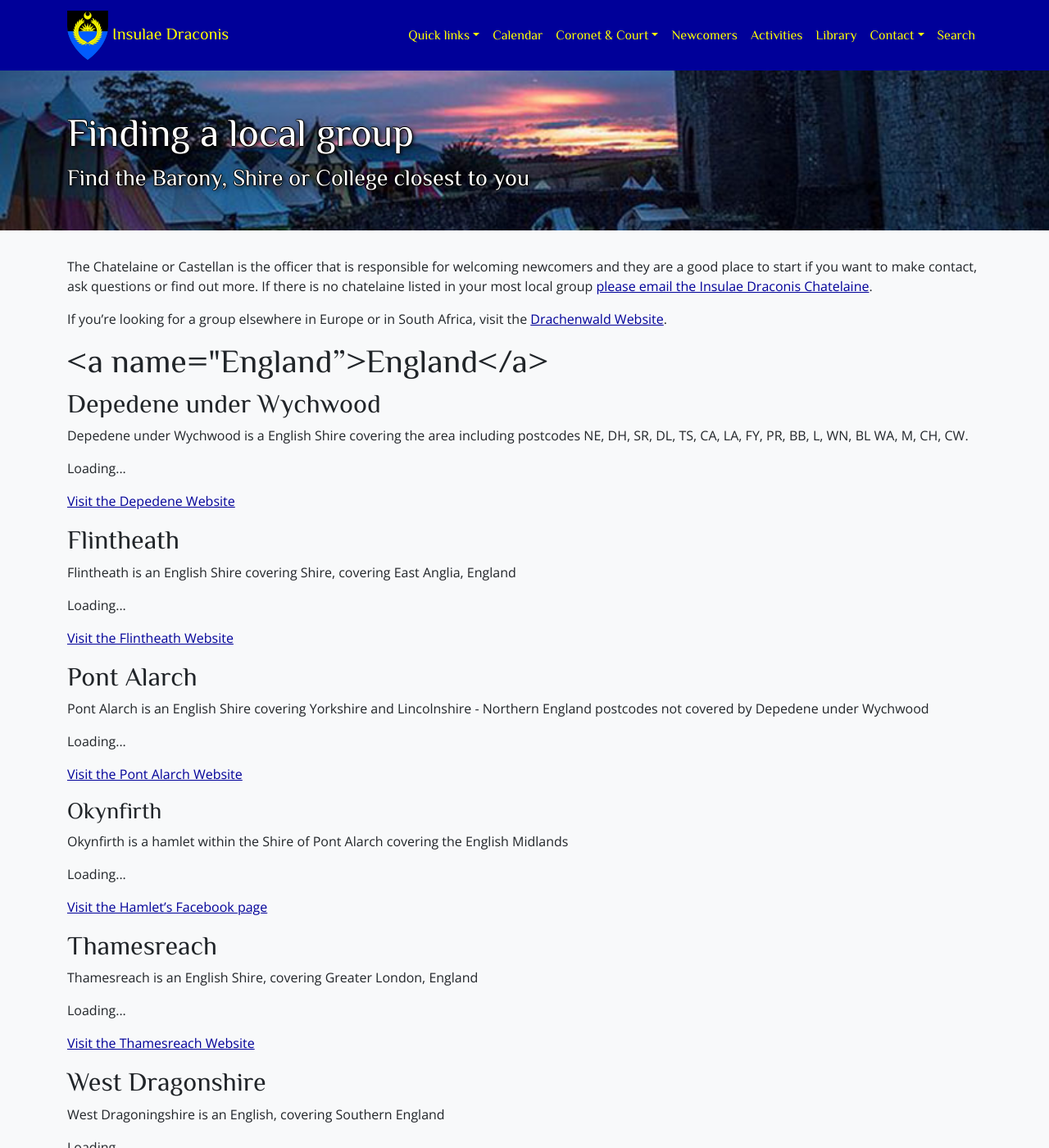
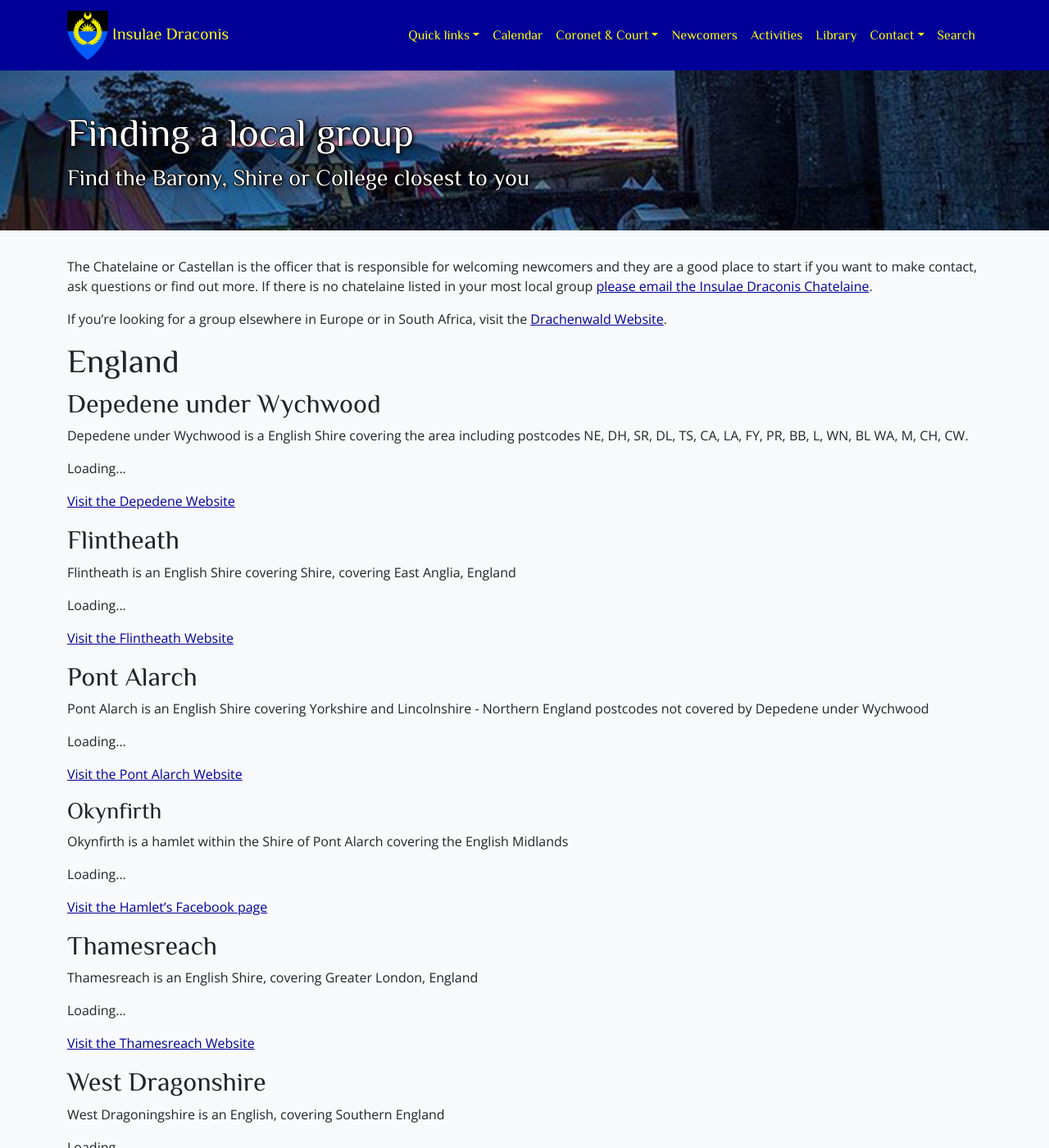
Before and after one commit to drachenwald/insulae-draconis, a Jekyll site: the page built from library/useful-resources/findingalocalgroup.md, in a window 1280 px wide and 1400 px high. Shown: the whole window at 82% size. Built offline with Jekyll 4.4.1, drawn with Linux system fonts in a browser that asks for light colours; comment, search, counter and statistics services are not loaded; some of the changed text lies outside the part shown.

Commit message:
Update findingalocalgroup.md
Fixed a fuck up

```diff
--- a/library/useful-resources/findingalocalgroup.md
+++ b/library/useful-resources/findingalocalgroup.md
@@ -9,7 +9,7 @@
 
 If you're looking for a group elsewhere in Europe or in South Africa, visit the [Drachenwald Website](https://drachenwald.sca.org/).
 
-<h1><a name="England”>England</a></h1>
+<h1><a name="england">England</a></h1>
 
 <h2><a name="depedene">Depedene under Wychwood</a></h2>
 Depedene under Wychwood is a English Shire covering the area including postcodes NE, DH, SR, DL, TS, CA, LA, FY, PR, BB, L, WN, BL WA, M, CH, CW.
@@ -52,7 +52,7 @@
 
 [Visit the West Dragonshire Facebook group](https://www.facebook.com/WestDragonshire/)
 
-<h1><a name=“Ireland”></a></h1>
+<h1><a name="ireland">Ireland</a></h1>
 
 <h2><a name="duninmara">Dun in Mara</a></h2>
 Dun in Mara is an Irish Shire, covering the counties of Louth, Meath, Dublin, Kildare, Wicklow, Carlow, Kilkenny, Wexford and Waterford in Ireland.
@@ -85,7 +85,7 @@
 
 [Visit the Glen Rathlin Website](http://www.glenrathlin.org/)
 
-<h1><a name=Iceland>Iceland</a></h1>
+<h1><a name="iceland">Iceland</a></h1>
 
 <h2><a name="klakavirki">Klakavirki</a></h2>
 Klakavirki is the Icelandic Shire. Currently dormant.
@@ -94,7 +94,7 @@
 
 {% include group-contacts.html groupslug="Insulae Draconis-Klakavirki" %}
 
-<h1><a name=Scotland>Scotland</a></h1>
+<h1><a name="scotland">Scotland</a></h1>
 
 <h2><a name="harpelstane">Harpelstane</a></h2>
 Harpelstane is the Scottish Shire.
@@ -103,7 +103,7 @@
 
 [Visit the Harpelstane Website](http://www.harpelstane.org/)
 
-<h1><a name=Wales>Wales</a></h1>
+<h1><a name="wales">Wales</a></h1>
 
 <h2><a name="mynyddgwyn">Mynydd Gwyn</a></h2>
 Mynydd Gwyn is a Shire covering Wales and West England
```
